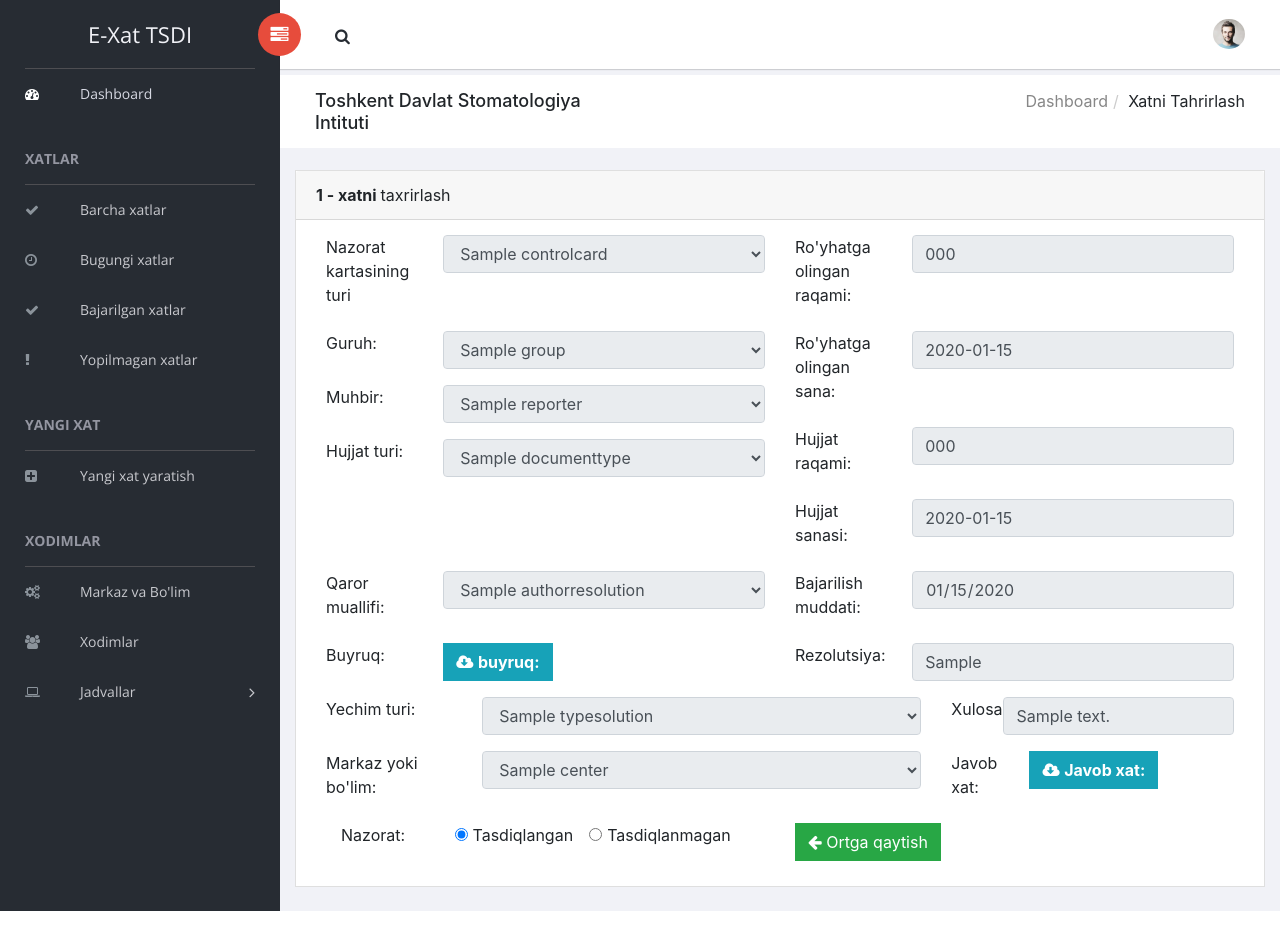
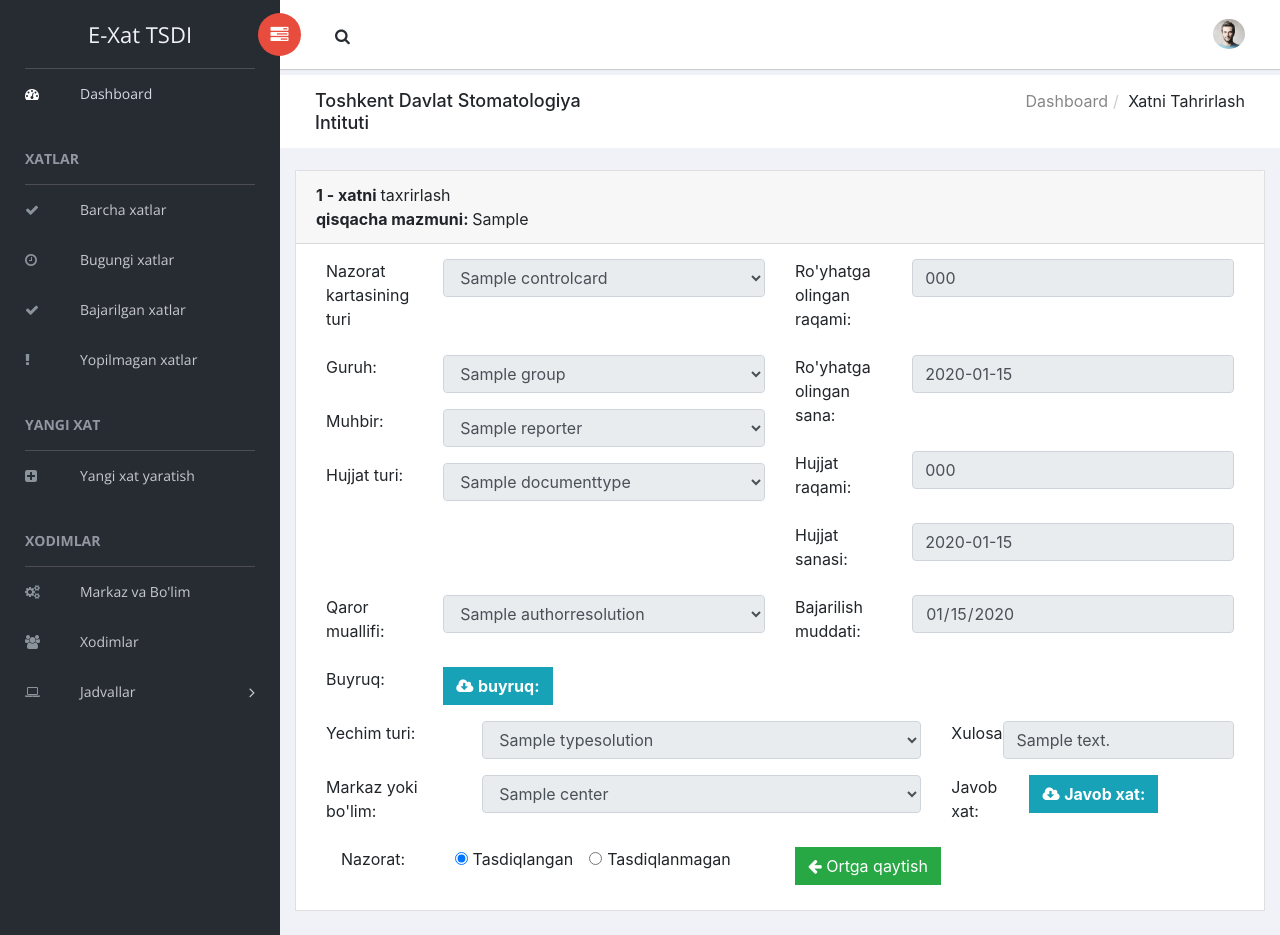
Before and after one commit to TalantDeveloper/e_xat, a Django app: page /manager/1/update/ in a window 1280 px wide. Before the commit the page ends 911 px from the top, so only its background shows below. Run offline with Django 5.2, Linux system fonts and the light colour scheme; a user stored in the database is signed in; tables that the repository leaves empty hold one stand-in row (values such as "Sample post"); some libraries are stand-ins or nearby versions.

Commit message:
save last change
save last change

```diff
--- a/templates/base.html
+++ b/templates/base.html
@@ -86,6 +86,8 @@
                         Yopilmagan xatlar
                     </a>
                 </li>
+
+                {% if request.user.is_superuser %}
                     <h3 class="menu-title">
                         Yangi xat
                     </h3><!-- /.menu-title -->
@@ -96,7 +98,6 @@
                         </a>
                     </li>
 
-                {% if request.user.is_superuser %}
                     <h3 class="menu-title">Xodimlar</h3><!-- /.menu-title -->
                     <li>
                         <a href="{% url 'main:centers' %}">
--- a/templates/main/manager_update.html
+++ b/templates/main/manager_update.html
@@ -33,6 +33,11 @@
                 <strong>
                     {{ manager.id }} - xatni
                 </strong> taxrirlash
+                <br>
+                <strong>
+                    qisqacha mazmuni:
+                </strong>
+                {{ manager.letter.resolution }}
             </div>
             <div class="card-body card-block">
                 <form action="{% url 'main:manager-update' manager.id %}" method="post" enctype="multipart/form-data"
@@ -199,19 +204,9 @@
                                        class="form-control" value="{{ manager.lifetime|date:'Y-m-d' }}">
                             </div>
                         </div>
-                        <!-- Rezolutsiya Резолюция: -->
-                        <div class="row form-group">
-                            <div class="col col-md-3">
-                                <label for="text-input" class="form-control-label">
-                                    Rezolutsiya:
-                                </label>
-                            </div>
-                            <div class="col-12 col-md-9">
-                                <input type="text" id="text-input" name="resolution" disabled
-                                       class="form-control" value="{{ manager.letter.resolution }}">
-                            </div>
-                        </div>
+
                     </div>
+
 
                     <div class="col col-lg-8">
                         <!-- Yechim turi: -->
```
Also changed, not shown: templates/main/manager_create.html (+5 -5 lines), templates/main/welcome.html (+15 -11 lines). Lines whose indentation alone changed are shown as unchanged.
